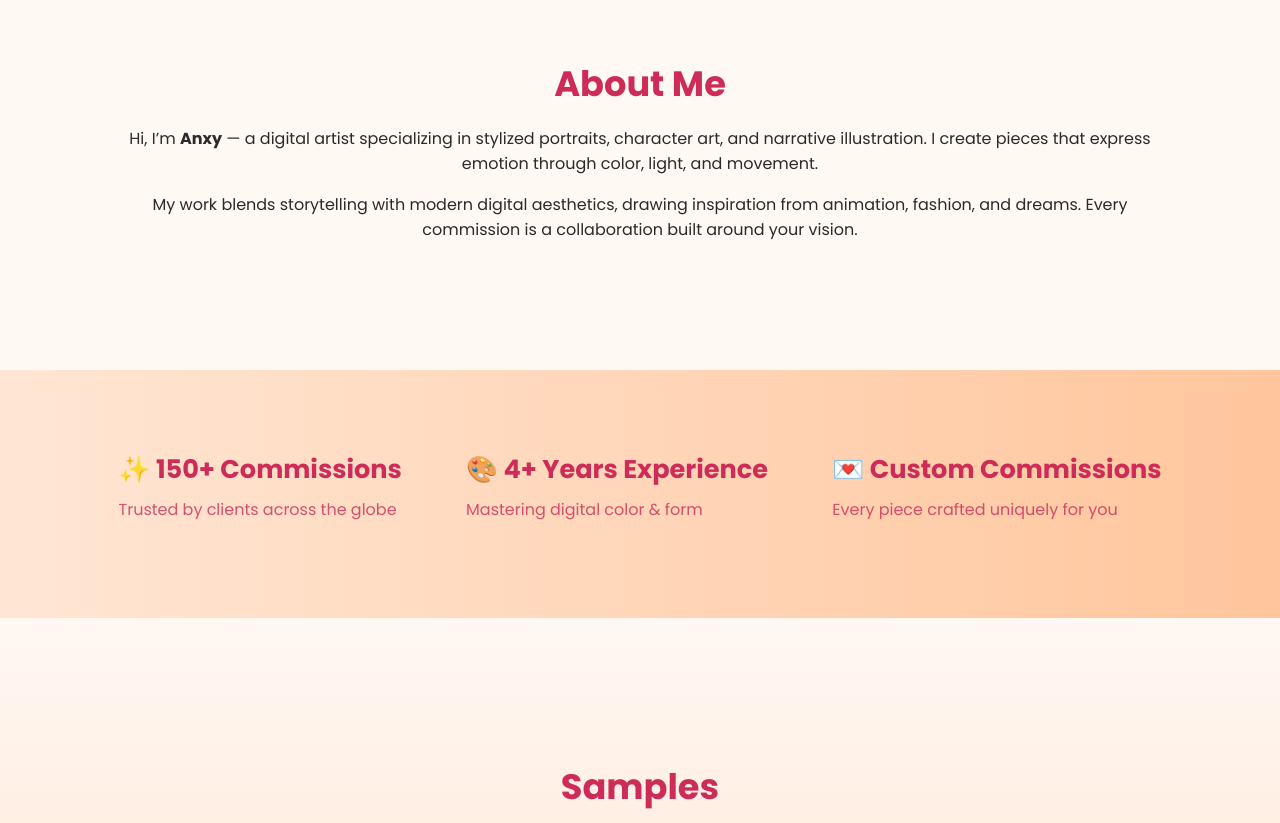
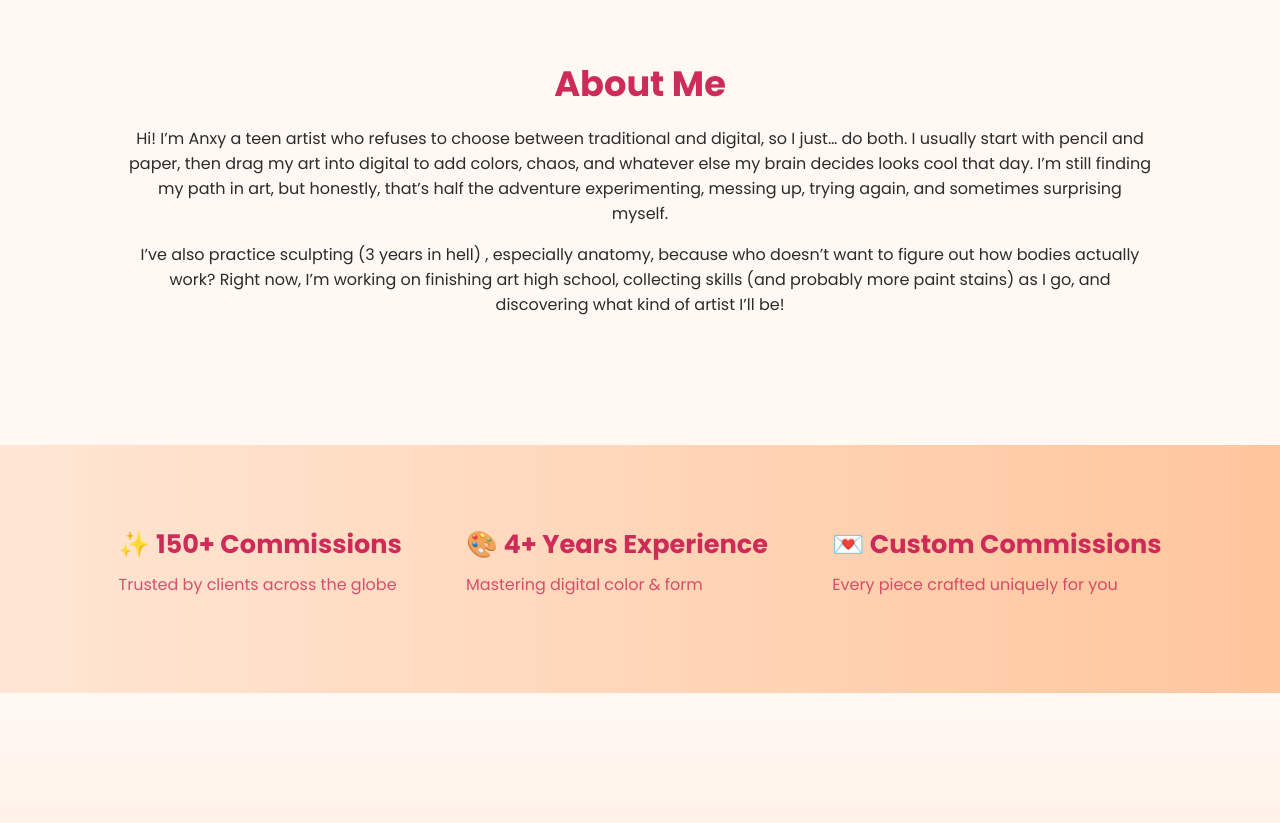
Before and after one commit to MimiVT01/anxyarts, a plain HTML site: page index.html in a window 1280 px wide. Shown: the part 960-1783 px from the top of the page. Drawn offline with Linux system fonts and the light colour scheme.

Commit message:
Update index.html

```diff
--- a/index.html
+++ b/index.html
@@ -29,12 +29,15 @@
   <section id="about" class="section fade-section">
     <h2>About Me</h2>
     <p>
-      Hi, I’m <strong>Anxy</strong> — a digital artist specializing in stylized portraits, character art, and narrative illustration.
-      I create pieces that express emotion through color, light, and movement.
+      Hi! I’m Anxy a teen artist who refuses to choose between traditional and digital, so I just… do both.
+      I usually start with pencil and paper, then drag my art into digital to add colors, chaos, and whatever else
+      my brain decides looks cool that day. I’m still finding my path in art, but honestly, that’s half the
+      adventure experimenting, messing up, trying again, and sometimes surprising myself.
     </p>
     <p>
-      My work blends storytelling with modern digital aesthetics, drawing inspiration from animation, fashion, and dreams.
-      Every commission is a collaboration built around your vision.
+      I’ve also practice sculpting  (3 years in hell) , especially anatomy, because who doesn’t want to figure
+      out how bodies actually work? Right now, I’m working on finishing art high school, collecting skills (and
+      probably more paint stains) as I go, and discovering what kind of artist I’ll be!
     </p>
   </section>
 
```
